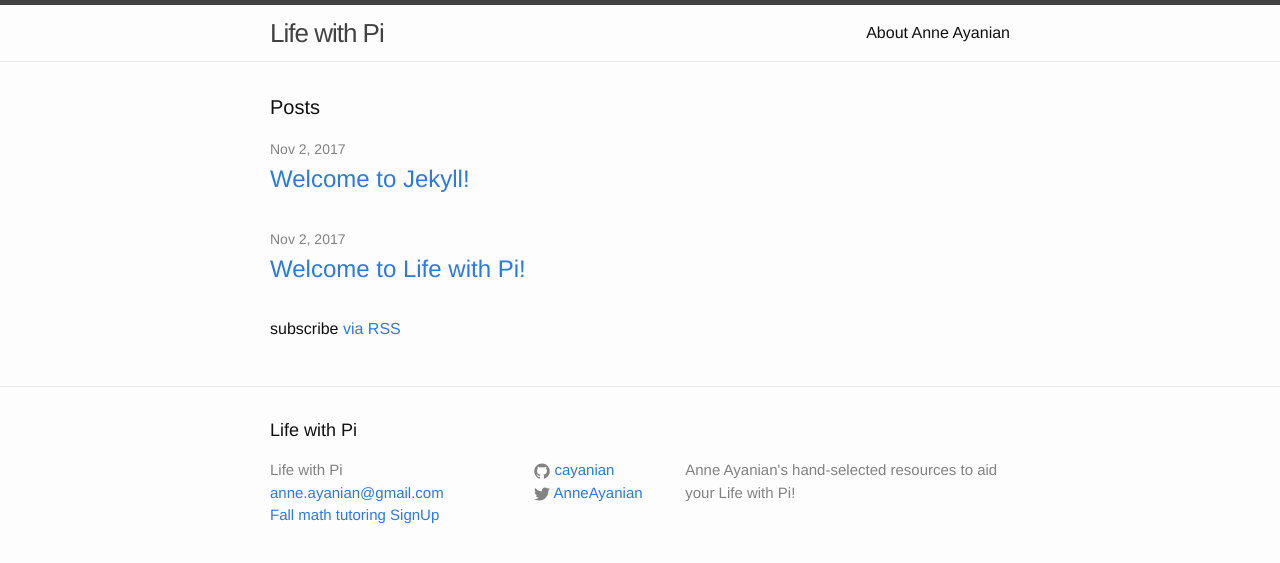
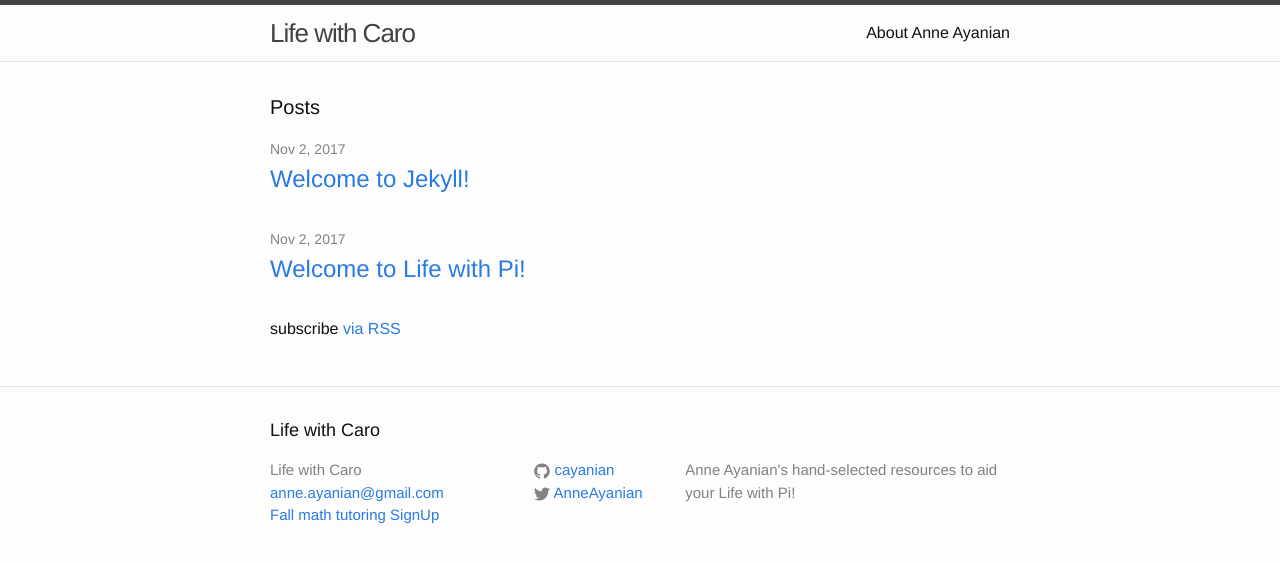
Before and after one commit to cayanian/cayanian.github.io, a Jekyll site: the page built from index.html, in a window 1280 px wide. Shown: the top 563 px of the page. Built offline with Jekyll 4.4.1, drawn with Linux system fonts in a browser that asks for light colours.

Commit message:
Change name to Life with Caro

```diff
--- a/_config.yml
+++ b/_config.yml
@@ -6,7 +6,7 @@
 # 'jekyll serve'. If you change this file, please restart the server process.
 
 # Site settings
-title: Life with Pi
+title: Life with Caro
 email: anne.ayanian@gmail.com
 sign_up: Fall math tutoring SignUp
 description: > # this means to ignore newlines until "baseurl:"
```
